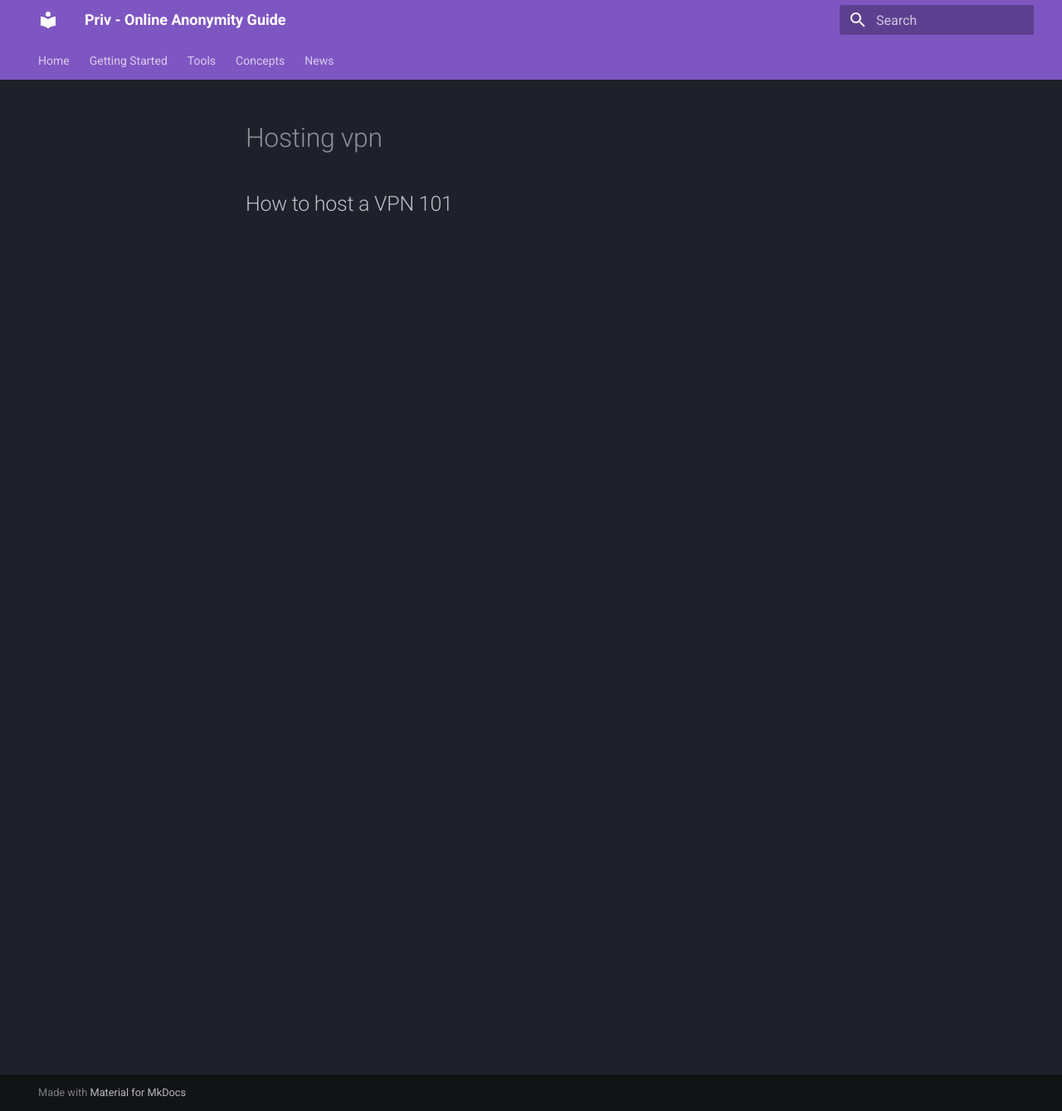
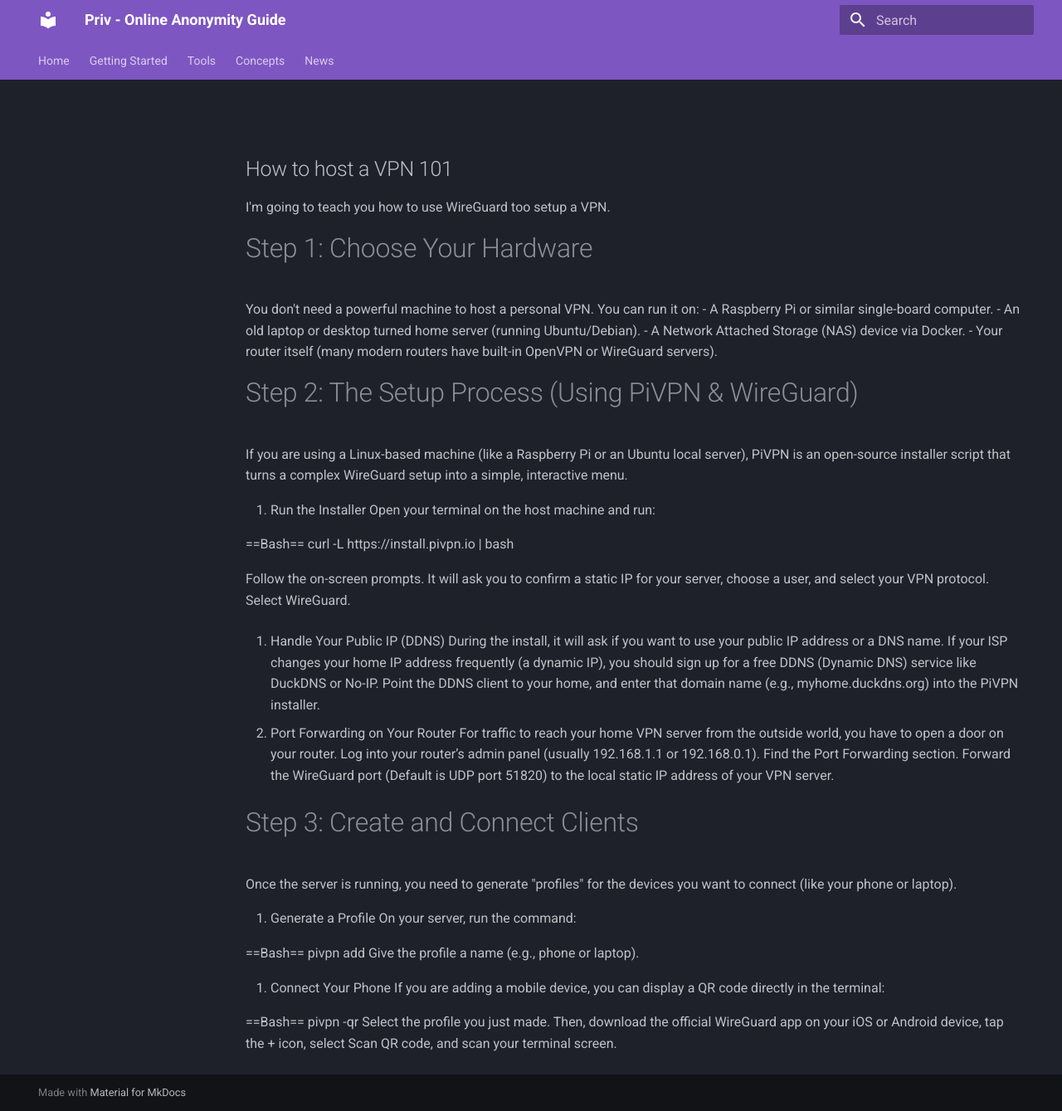
Before and after one commit to ducky955/priv, an MkDocs documentation site: the page built from docs/tools/Hosting-vpn.md, in a window 1280 px wide and 1339 px high. Shown: the whole window at 83% size. Built offline with MkDocs 1.6.1 and Material for MkDocs 9.7.7, drawn with Linux system fonts in a browser that asks for light colours; plug-ins that fetch from the network failed and are left out.

Commit message:
Update Hosting-vpn.md

```diff
--- a/docs/tools/Hosting-vpn.md
+++ b/docs/tools/Hosting-vpn.md
@@ -1 +1,50 @@
 ## How to host a VPN 101
+
+I'm going to teach you how to use WireGuard too setup a VPN.
+
+
+# Step 1: Choose Your Hardware
+You don't need a powerful machine to host a personal VPN. You can run it on:
+- A Raspberry Pi or similar single-board computer.
+- An old laptop or desktop turned home server (running Ubuntu/Debian).
+- A Network Attached Storage (NAS) device via Docker.
+- Your router itself (many modern routers have built-in OpenVPN or WireGuard servers).
+
+# Step 2: The Setup Process (Using PiVPN & WireGuard)
+If you are using a Linux-based machine (like a Raspberry Pi or an Ubuntu local server), PiVPN is an open-source installer script that turns a complex WireGuard setup into a simple, interactive menu.
+
+1. Run the Installer
+Open your terminal on the host machine and run:
+
+==Bash==
+curl -L https://install.pivpn.io | bash
+
+Follow the on-screen prompts. It will ask you to confirm a static IP for your server, choose a user, and select your VPN protocol. Select WireGuard.
+
+2. Handle Your Public IP (DDNS)
+During the install, it will ask if you want to use your public IP address or a DNS name.
+If your ISP changes your home IP address frequently (a dynamic IP), you should sign up for a free DDNS (Dynamic DNS) service like DuckDNS or No-IP.
+Point the DDNS client to your home, and enter that domain name (e.g., myhome.duckdns.org) into the PiVPN installer.
+
+3. Port Forwarding on Your Router
+For traffic to reach your home VPN server from the outside world, you have to open a door on your router.
+Log into your router’s admin panel (usually 192.168.1.1 or 192.168.0.1).
+Find the Port Forwarding section.
+Forward the WireGuard port (Default is UDP port 51820) to the local static IP address of your VPN server.
+
+# Step 3: Create and Connect Clients
+Once the server is running, you need to generate "profiles" for the devices you want to connect (like your phone or laptop).
+
+1. Generate a Profile
+On your server, run the command:
+
+==Bash==
+pivpn add
+Give the profile a name (e.g., phone or laptop).
+
+2. Connect Your Phone
+If you are adding a mobile device, you can display a QR code directly in the terminal:
+
+==Bash==
+pivpn -qr
+Select the profile you just made. Then, download the official WireGuard app on your iOS or Android device, tap the + icon, select Scan QR code, and scan your terminal screen.
```
